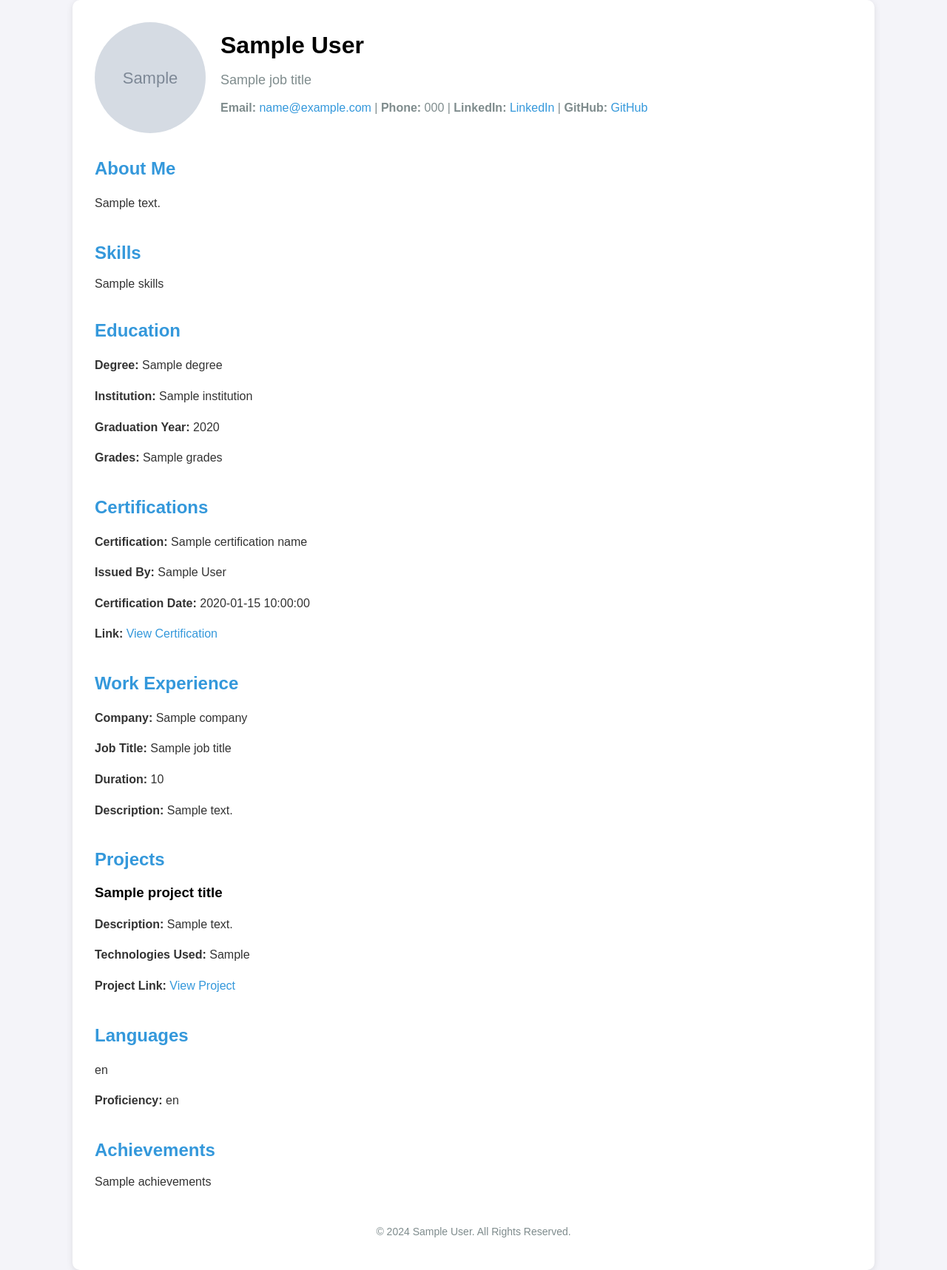
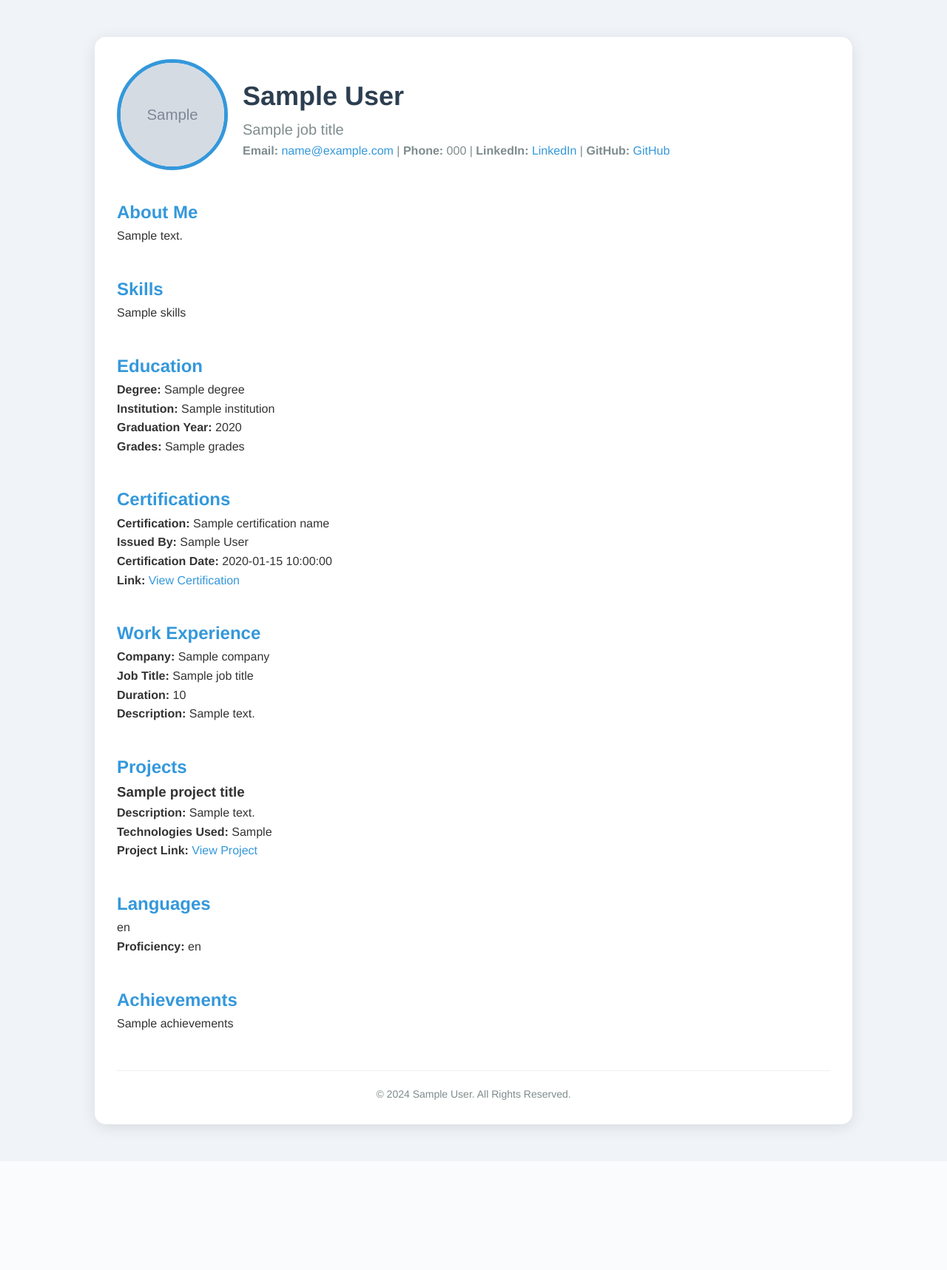
Before and after one commit to akshat-2600/Build-My-Profile, a Python web app: template templates/portfolio.html in a window 1280 px wide. Shown: the whole page at 74% size. After the commit the page ends 1536 px from the top, so only its background shows below. Run offline with Jinja, Linux system fonts and the light colour scheme; the template is opened without the code that fills it: most values are stand-ins (such as "Sample title", 1, 10 or a date in 2020); grey boxes marked "Sample" are stand-in pictures.

Commit message:
added some code

```diff
--- a/static/portfolio.css
+++ b/static/portfolio.css
@@ -1,18 +1,24 @@
-/* General Styles */
-body {
-    font-family: 'Arial', sans-serif;
-    background-color: #f4f4f9;
+/* Global Styles */
+* {
     margin: 0;
     padding: 0;
+    box-sizing: border-box;
+}
+
+body {
+    font-family: 'Helvetica Neue', Arial, sans-serif;
+    background-color: #F0F4F8;
+    color: #333;
+    line-height: 1.6;
 }
 
 .portfolio-container {
     width: 80%;
-    margin: 0 auto;
+    margin: 50px auto;
     padding: 30px;
     background-color: #fff;
-    box-shadow: 0 2px 10px rgba(0, 0, 0, 0.1);
-    border-radius: 10px;
+    box-shadow: 0 4px 20px rgba(0, 0, 0, 0.1);
+    border-radius: 15px;
 }
 
 .portfolio-header {
@@ -27,21 +33,23 @@ body {
     border-radius: 50%;
     object-fit: cover;
     margin-right: 20px;
+    border: 5px solid #3498db;
 }
 
 .profile-details h1 {
-    font-size: 32px;
+    font-size: 36px;
     margin: 0;
+    color: #2C3E50;
 }
 
 .profile-details .title {
-    font-size: 18px;
-    color: #7f8c8d;
+    font-size: 20px;
+    color: #7F8C8D;
 }
 
 .profile-details .contact {
     font-size: 16px;
-    color: #7f8c8d;
+    color: #7F8C8D;
 }
 
 h2 {
@@ -54,9 +62,9 @@ section {
     margin-bottom: 40px;
 }
 
-section p {
+section p,
+section ul li {
     font-size: 16px;
-    line-height: 1.6;
     color: #333;
 }
 
@@ -66,8 +74,6 @@ section ul {
 }
 
 section ul li {
-    font-size: 16px;
-    color: #333;
     margin-bottom: 10px;
 }
 
@@ -83,14 +89,16 @@ a:hover {
 footer {
     text-align: center;
     font-size: 14px;
-    color: #7f8c8d;
+    color: #7F8C8D;
     margin-top: 50px;
+    padding-top: 20px;
+    border-top: 1px solid #ECEFF1;
 }
 
 /* Responsive Styles */
 @media (max-width: 768px) {
     .portfolio-container {
-        width: 95%;
+        width: 90%;
     }
 
     .portfolio-header {
--- a/templates/index.html
+++ b/templates/form.html
@@ -4,7 +4,7 @@
     <meta charset="UTF-8">
     <meta name="viewport" content="width=device-width, initial-scale=1.0">
     <title>Build My Profile - Portfolio Builder</title>
-    <link rel="stylesheet" href="styles.css">
+    <link rel="stylesheet" href="{{ url_for('static', filename='form.css') }}">
 </head>
 <body>
 
--- a/templates/portfolio.html
+++ b/templates/portfolio.html
@@ -4,7 +4,7 @@
     <meta charset="UTF-8">
     <meta name="viewport" content="width=device-width, initial-scale=1.0">
     <title>{{ fullName }} - Portfolio</title>
-    <link rel="stylesheet" href="portfolio.css">
+    <link rel="stylesheet" href="{{ url_for('static', filename='portfolio.css') }}">
 </head>
 <body>
 
```
Also changed, not shown: static/form.css (+27 -18 lines).
